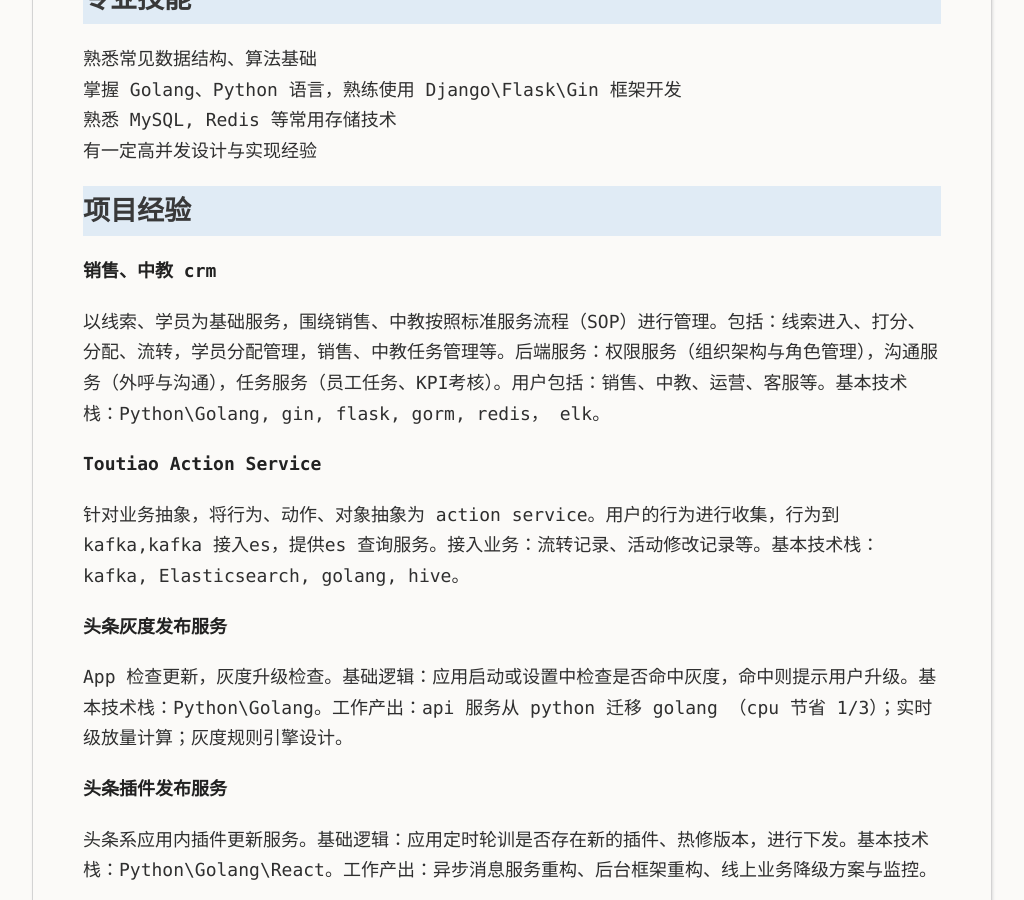
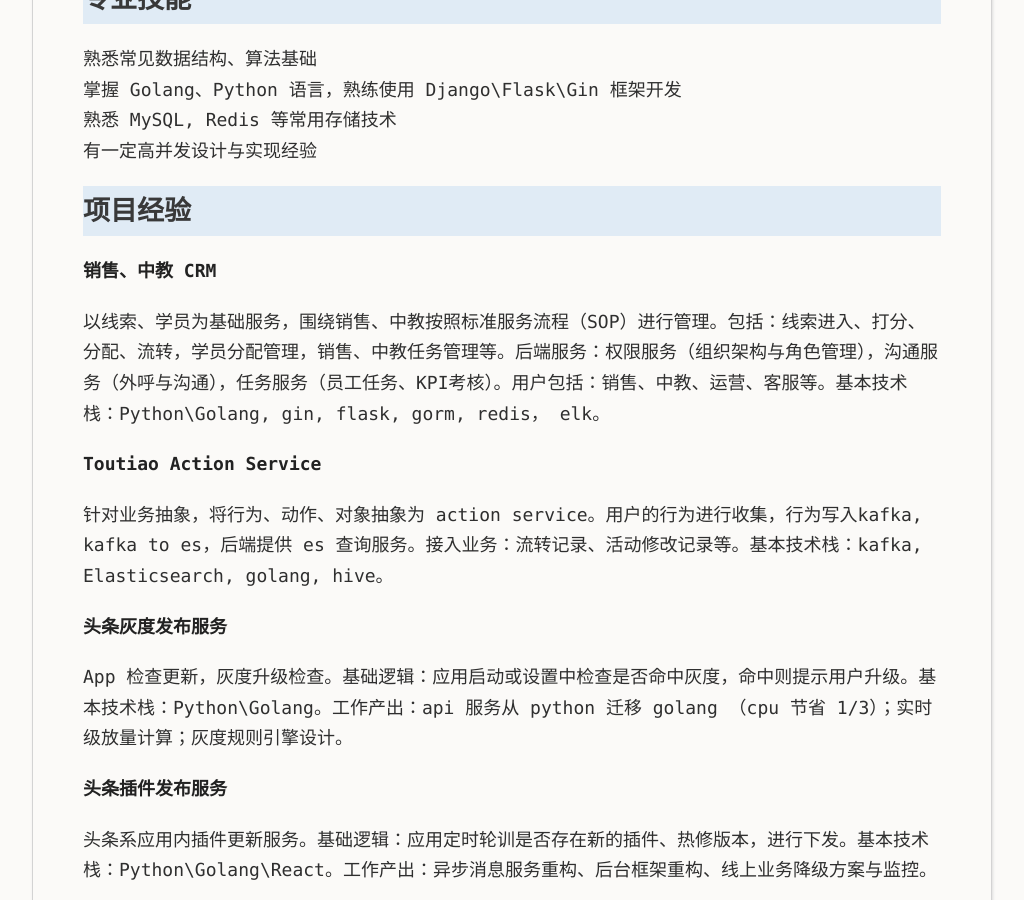
Before and after one commit to myersguo/myersguo.github.com, a Jekyll site: the page built from private/myresume.md, in a window 1280 px wide and 900 px high, scrolled down 1177 px. Shown: the whole window, without its empty margins (128-1152 px from the left). Built offline with Jekyll 4.4.1, drawn with Linux system fonts in a browser that asks for light colours.

Commit message:
update
Change-Id: I3561026e8a3fb02f5f603df86b8c6d478f1ebd70

```diff
--- a/private/myresume.md
+++ b/private/myresume.md
@@ -60,13 +60,13 @@
 项目经验
 --------------------
 
-**销售、中教 crm**
+**销售、中教 CRM**
 
 以线索、学员为基础服务，围绕销售、中教按照标准服务流程（SOP）进行管理。包括：线索进入、打分、分配、流转，学员分配管理，销售、中教任务管理等。后端服务：权限服务（组织架构与角色管理），沟通服务（外呼与沟通），任务服务（员工任务、KPI考核）。用户包括：销售、中教、运营、客服等。基本技术栈：Python\Golang, gin, flask, gorm, redis， elk。
 
 **Toutiao Action Service**
 
-针对业务抽象，将行为、动作、对象抽象为 action service。用户的行为进行收集，行为到kafka,kafka 接入es，提供es 查询服务。接入业务：流转记录、活动修改记录等。基本技术栈：kafka, Elasticsearch, golang, hive。
+针对业务抽象，将行为、动作、对象抽象为 action service。用户的行为进行收集，行为写入kafka, kafka to es，后端提供 es 查询服务。接入业务：流转记录、活动修改记录等。基本技术栈：kafka, Elasticsearch, golang, hive。
 
 
 **头条灰度发布服务**
```
